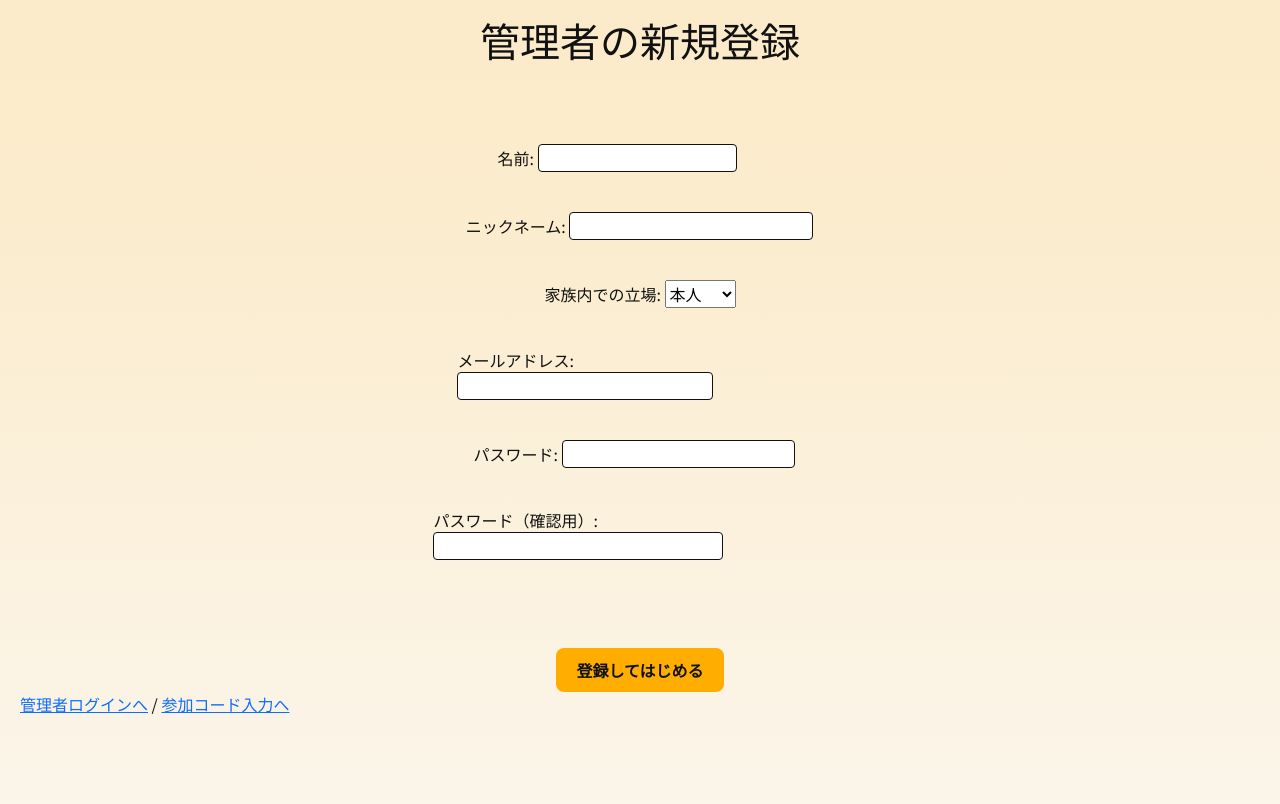
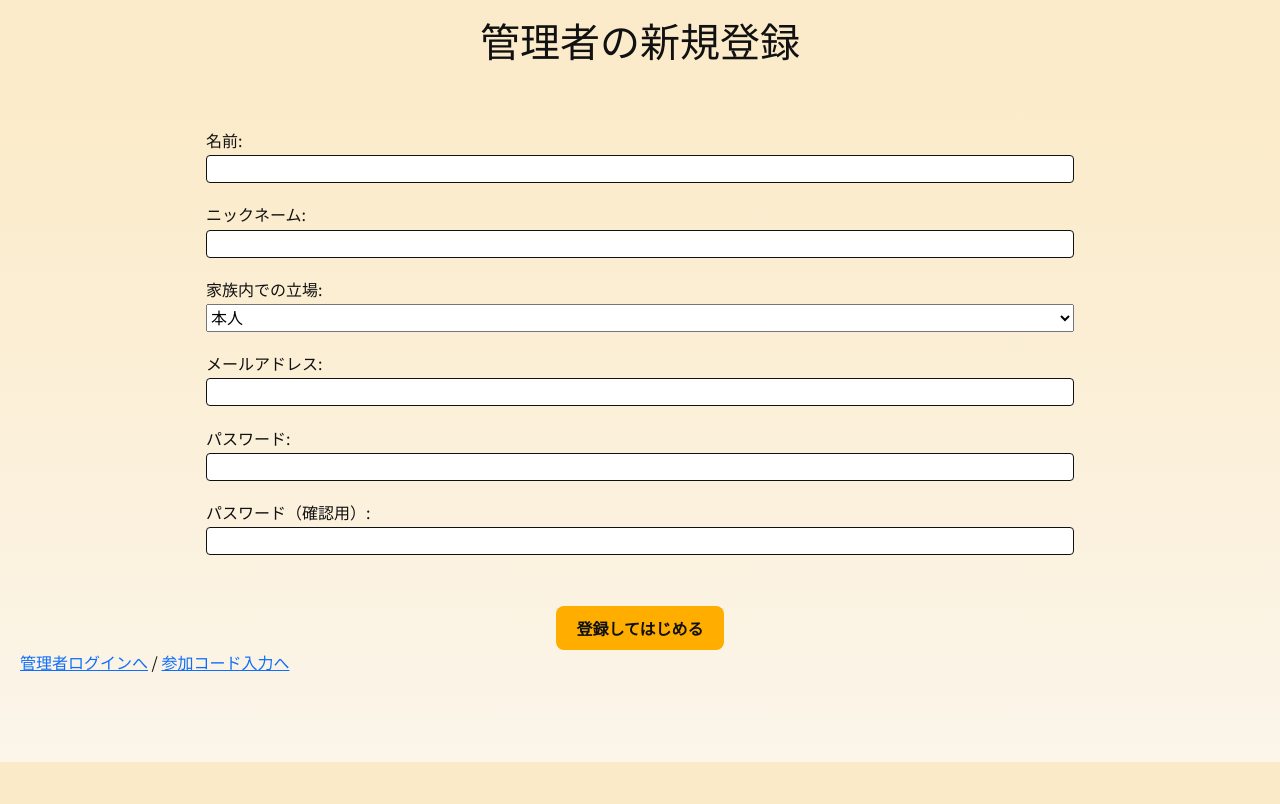
Before and after one commit to autumn-Hackathon-2025-F-Team/kajimaru-app, a Django app: template src/templates/user/owner_signup.html in a window 1280 px wide. Shown: the part 56-860 px from the top of the page. After the commit the page ends 818 px from the top, so only its background shows below. Run offline with Django 5.2, Linux system fonts and the light colour scheme; the template is opened without the code that fills it: values that come from a table or form of the project are taken from there, others are empty; parts of the project's set-up code (start-up, migrations or seed data) failed here and were passed over.

Commit message:
owner_signup.htmlとowner_signup.cssを修正

```diff
--- a/src/static/css/components/button.css
+++ b/src/static/css/components/button.css
@@ -9,7 +9,7 @@
 .btn-primary {
     background-color: var(--btn-primary);
     color: var(--text);
-    margin-top: 3rem;
+    margin-top: 2rem;
 }
 
 .btn-secondary {
--- a/src/static/css/components/form.css
+++ b/src/static/css/components/form.css
@@ -2,14 +2,14 @@
     display: flex;
     flex-direction: column;
     align-items: center;
-    gap: 1.5rem;
-    margin-top: 5rem;
+    gap: 1rem;
+    margin-top: 4rem;
+    width: 100%;
 }
 
 input {
     border: 1px solid var(--text);
     border-radius: 4px;
-    width: 70%
 }
 
 input::placeholder {
--- a/src/static/css/owner_signup.css
+++ /dev/null
@@ -1,3 +0,0 @@
-h1 {
-    text-align: center;
-}
--- /dev/null
+++ b/src/static/css/user/owner_signup.css
@@ -0,0 +1,26 @@
+h1 {
+    text-align: center;
+}
+
+form p {
+  display: flex;
+  flex-direction: column;
+  align-items: stretch;
+  gap: 0.2rem;
+  width: 70%;
+  margin-bottom: 0.2rem;
+}
+
+form label {
+  text-align: left;
+  width: 70%;
+}
+
+.link_set {
+    text-align: center;
+    margin-top: 3rem;
+}
+
+.link_set a {
+    text-decoration: none;
+}
```
